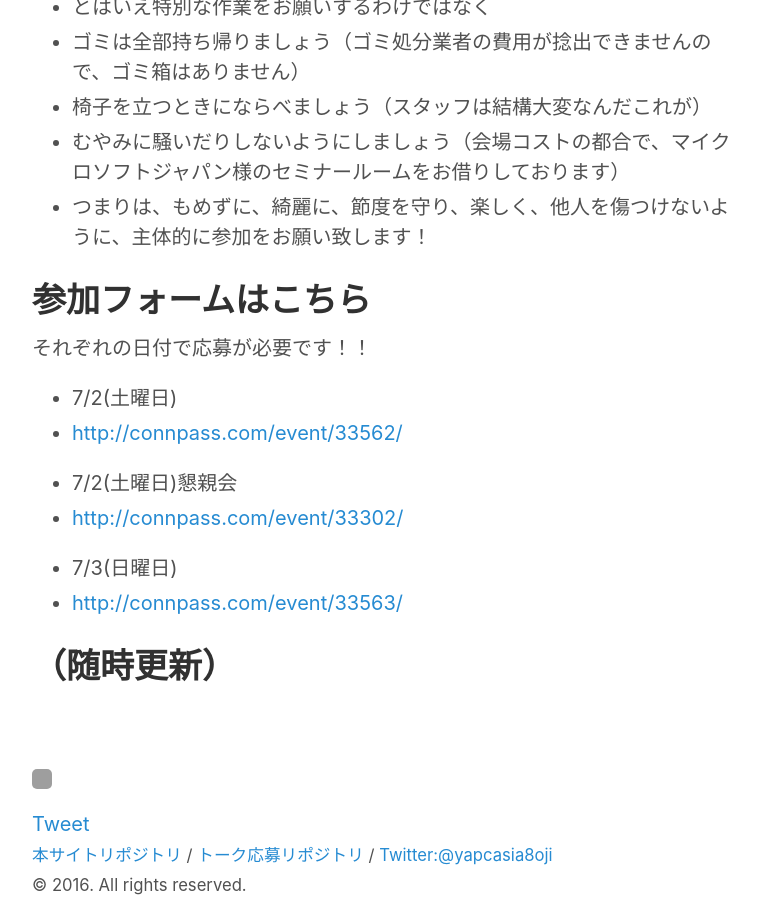
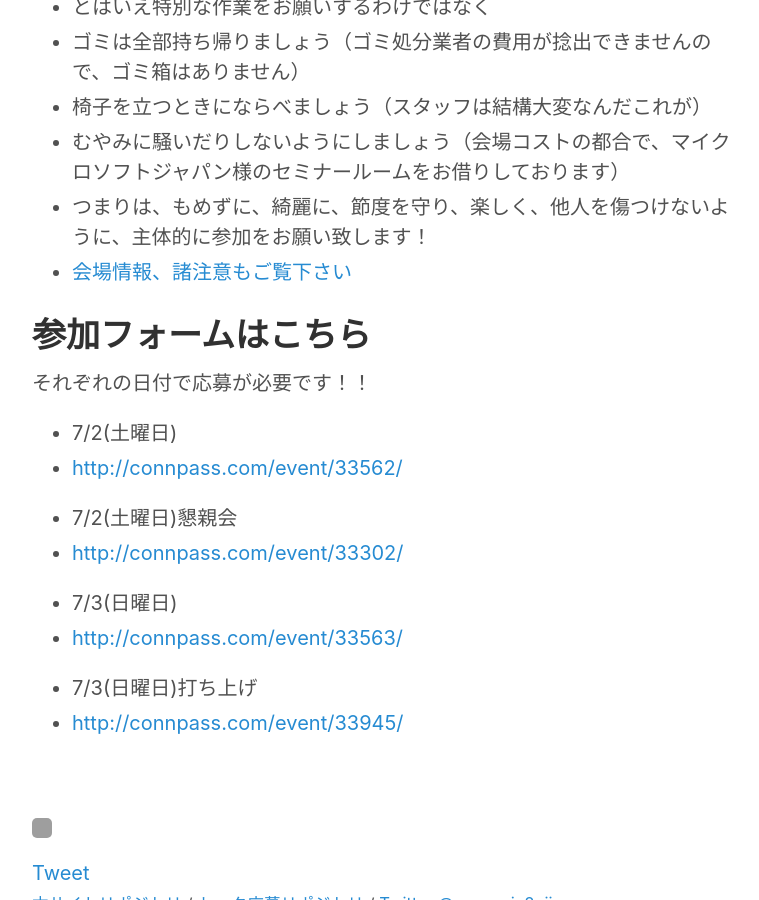
Before and after one commit to hachiojipm/yapcasia-8oji-2016mid, a Jekyll site: the page built from register.md, in a window 1280 px wide and 900 px high, scrolled down 1041 px. Shown: the whole window, without its empty margins (258-1017 px from the left). Built offline with Jekyll 4.4.1, drawn with Linux system fonts in a browser that asks for light colours; comment, search, counter and statistics services are not loaded; grey boxes are pictures that could not be loaded.

Commit message:
update register infomation

```diff
--- a/register.md
+++ b/register.md
@@ -12,6 +12,7 @@ title: Register
 - 椅子を立つときにならべましょう（スタッフは結構大変なんだこれが）
 - むやみに騒いだりしないようにしましょう（会場コストの都合で、マイクロソフトジャパン様のセミナールームをお借りしております）
 - つまりは、もめずに、綺麗に、節度を守り、楽しく、他人を傷つけないように、主体的に参加をお願い致します！
+- [会場情報、諸注意もご覧下さい](/venue_info/)
 
 
 # 参加フォームはこちら
@@ -27,5 +28,5 @@ title: Register
 - 7/3(日曜日)
 - [http://connpass.com/event/33563/](http://connpass.com/event/33563/)
 
-
-# （随時更新）
+- 7/3(日曜日)打ち上げ
+- [http://connpass.com/event/33945/](http://connpass.com/event/33945/)
```
